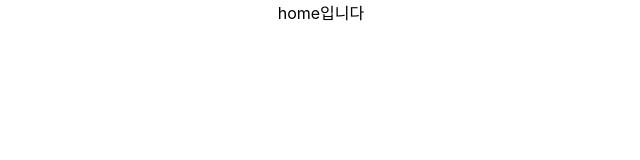
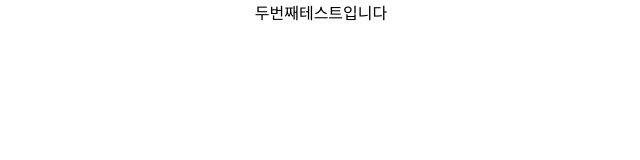
Before and after one commit to ymkwon3/ssn, a React (Create React App) app: page / in a window 1280 px wide. Shown: the top 160 px of the page, without its empty margins (319-959 px from the left). Built offline with nearby package versions, Linux system fonts and the light colour scheme.

Commit message:
두번쨰 테스트입니다

```diff
--- a/src/pages/Home.js
+++ b/src/pages/Home.js
@@ -3,7 +3,7 @@ import React from "react";
 const Home = props => {
   return (
     <>
-      <div>home입니다</div>
+      <div>두번째테스트입니다</div>
     </>
   );
 };
```
